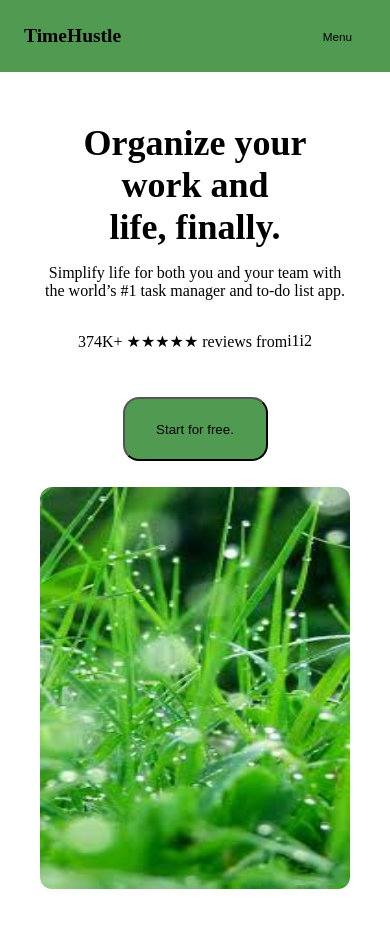
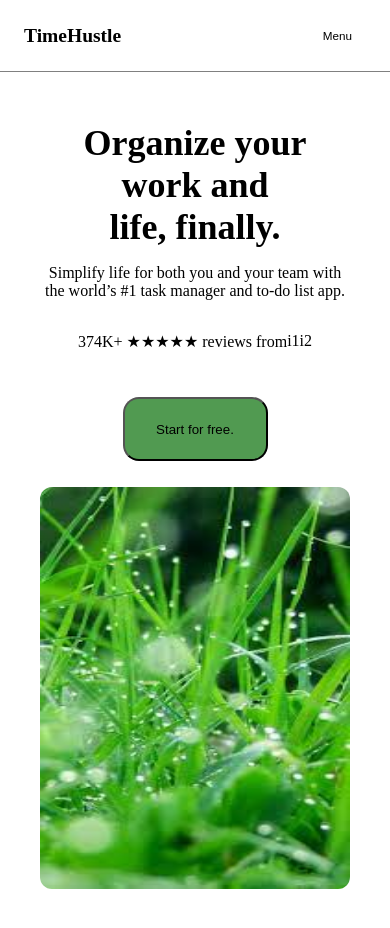
Before and after one commit to PiyushDaulatkar/hustlemode-web, an Angular app: page / in a window 390 px wide. Shown: the top 928 px of the page. Built offline with nearby package versions, Linux system fonts and the light colour scheme.

Commit message:
86cye7zu3 Make header fixed.

```diff
--- a/src/app/landing-page/header/header.component.css
+++ b/src/app/landing-page/header/header.component.css
@@ -14,6 +14,11 @@
   align-items: center;
   box-sizing: border-box;
   padding: 0 24px;
+  position: fixed;
+  z-index: 1000;
+  background-color: white;
+  top: 0;
+  left: 0;
 }
 
 .header h1 {
@@ -142,3 +147,9 @@ span {
     font-size: 3vw;
   }
 }
+
+@media (max-width: 772px) {
+  .header {
+    border-bottom: 1px solid grey;
+  }
+}
--- a/src/styles.css
+++ b/src/styles.css
@@ -1,6 +1,7 @@
 /* You can add global styles to this file, and also import other style files */
 body {
   margin: 0;
+  padding-top: 72px;
 }
 
 :root {
```
